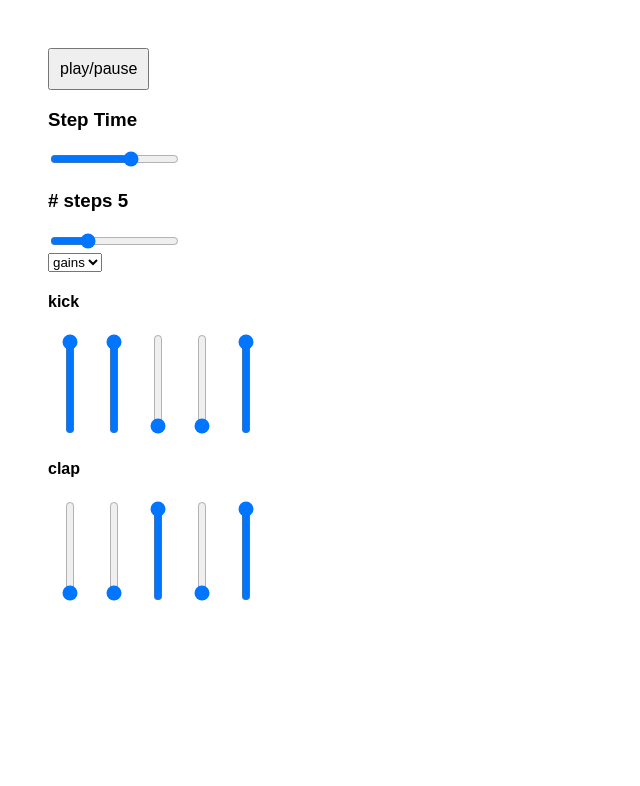
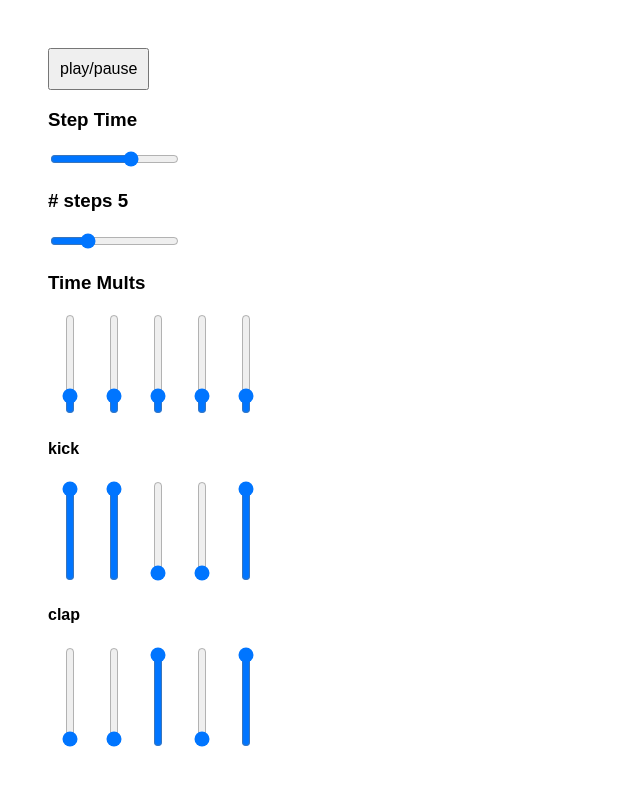
Before and after one commit to kindohm/sd-client, a React (Create React App) app in the folder blart/: page / in a window 1280 px wide. Shown: the top 786 px of the page, without its empty margins (0-640 px from the left). Built offline with nearby package versions, Linux system fonts and the light colour scheme.

Commit message:
time mult refactor progress

```diff
--- a/blart/src/App.js
+++ b/blart/src/App.js
@@ -1,10 +1,12 @@
 import React, { Component } from 'react';
 import Instrument from './Instrument';
+import StepTimeMult from './StepTimeMult';
 
 class App extends Component {
   state = {
     stepTime: 200,
     numSteps: 5,
+    timeMults: [1, 1, 1, 1, 1],
     instruments: [
       {
         name: 'kick',
@@ -16,8 +18,7 @@ class App extends Component {
         s: 'cp',
         steps: [{ vel: 0 }, { vel: 0 }, { vel: 1 }, { vel: 0 }, { vel: 1 }]
       }
-    ],
-    view: 'gains'
+    ]
   };
 
   constructor() {
@@ -26,7 +27,6 @@ class App extends Component {
     this.sendSequence = this.sendSequence.bind(this);
     this.handleStepTimeChange = this.handleStepTimeChange.bind(this);
     this.handleNumStepsChange = this.handleNumStepsChange.bind(this);
-    this.handleViewChanged = this.handleViewChanged.bind(this);
   }
 
   componentDidMount() {}
@@ -78,10 +78,6 @@ class App extends Component {
     });
   }
 
-  handleViewChanged(event) {
-    this.setState({ ...this.state, view: event.target.value });
-  }
-
   handleStepTimeChange(event) {
     this.setState(
       { ...this.state, stepTime: parseFloat(event.target.value) },
@@ -89,6 +85,21 @@ class App extends Component {
         this.sendSequence();
       }
     );
+  }
+
+  handleTimeMultChanged(index, newVal) {
+    // 1. Make a shallow copy of the items
+    let mults = [...this.state.timeMults];
+    // 2. Make a shallow copy of the item you want to mutate
+    let mult = { ...mults[index] };
+    // 3. Replace the property you're intested in
+    mult = parseFloat(newVal);
+    // 4. Put it back into our array. N.B. we *are* mutating the array here, but that's why we made a copy first
+    mults[index] = mult;
+    // 5. Set the state to our new copy
+    this.setState({ ...this.state, timeMults: mults }, () => {
+      this.sendSequence();
+    });
   }
 
   handleNumStepsChange(event) {
@@ -107,8 +118,23 @@ class App extends Component {
         return inst;
       }
     });
+
+    const newTimeMults = [...this.state.timeMults];
+    if (newTimeMults.length < newNumSteps) {
+      newTimeMults.splice(
+        newTimeMults.length - 1,
+        0,
+        newNumSteps - newTimeMults.length
+      );
+    }
+
     this.setState(
-      { ...this.state, numSteps: newNumSteps, instruments: newInstruments },
+      {
+        ...this.state,
+        numSteps: newNumSteps,
+        instruments: newInstruments,
+        timeMults: newTimeMults
+      },
       () => {
         this.sendSequence();
       }
@@ -116,7 +142,18 @@ class App extends Component {
   }
 
   render() {
-    console.log('state', this.state);
+    const timeMults = this.state.timeMults
+      .slice(0, this.state.numSteps)
+      .map((mult, index) => {
+        return (
+          <StepTimeMult
+            key={index}
+            value={mult}
+            timeMultChanged={e => this.handleTimeMultChanged(index, e)}
+          />
+        );
+      });
+
     const instruments = this.state.instruments.map(instrument => {
       return (
         <Instrument
@@ -163,12 +200,10 @@ class App extends Component {
               />
             </div>
             <div>
-              <select onChange={this.handleViewChanged}>
-                <option value="gains">gains</option>
-                <option value="mults">mults</option>
-              </select>
+              <h3>Time Mults</h3>
+              {timeMults}
             </div>
-            {instruments}
+            <div>{instruments}</div>
           </div>
         </header>
       </div>
--- a/blart/src/Instrument.js
+++ b/blart/src/Instrument.js
@@ -1,6 +1,5 @@
 import React from 'react';
 import StepGain from './StepGain';
-import StepTimeMult from './StepTimeMult';
 
 export default class Instrument extends React.Component {
   handleGainChanged(index, newVel) {
@@ -11,31 +10,14 @@ export default class Instrument extends React.Component {
     this.props.instrumentChanged(newInstrument);
   }
 
-  handleTimeMultChanged(index, newTimeMult) {
-    const newSteps = this.props.instrument.steps.map((step, i) => {
-      return i === index
-        ? { ...step, timeMult: parseFloat(newTimeMult) }
-        : step;
-    });
-    const newInstrument = { ...this.props.instrument, steps: newSteps };
-    this.props.instrumentChanged(newInstrument);
-  }
-
   render() {
-    console.log('re-rendering instrument', this.props.view);
     const steps = this.props.instrument.steps.slice(0, this.props.numSteps);
     const stepGains = steps.map((step, index) => {
-      return this.props.view === 'gains' ? (
+      return (
         <StepGain
           key={index}
           value={step.vel}
           gainChanged={val => this.handleGainChanged(index, val)}
-        />
-      ) : (
-        <StepTimeMult
-          key={index}
-          value={step.timeMult || 1}
-          timeMultChanged={val => this.handleTimeMultChanged(index, val)}
         />
       );
     });
```
Also changed, not shown: 2 other files (tests, documents, lock files or other folders).
